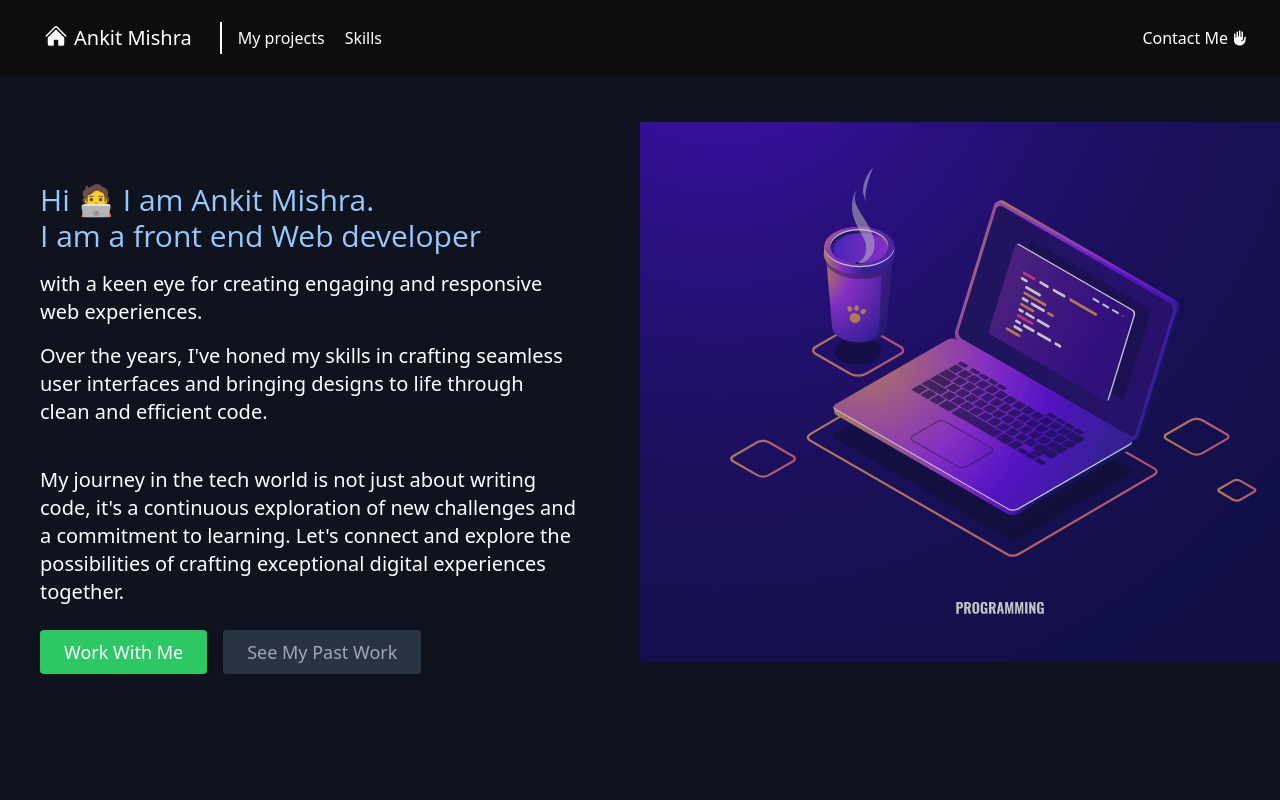
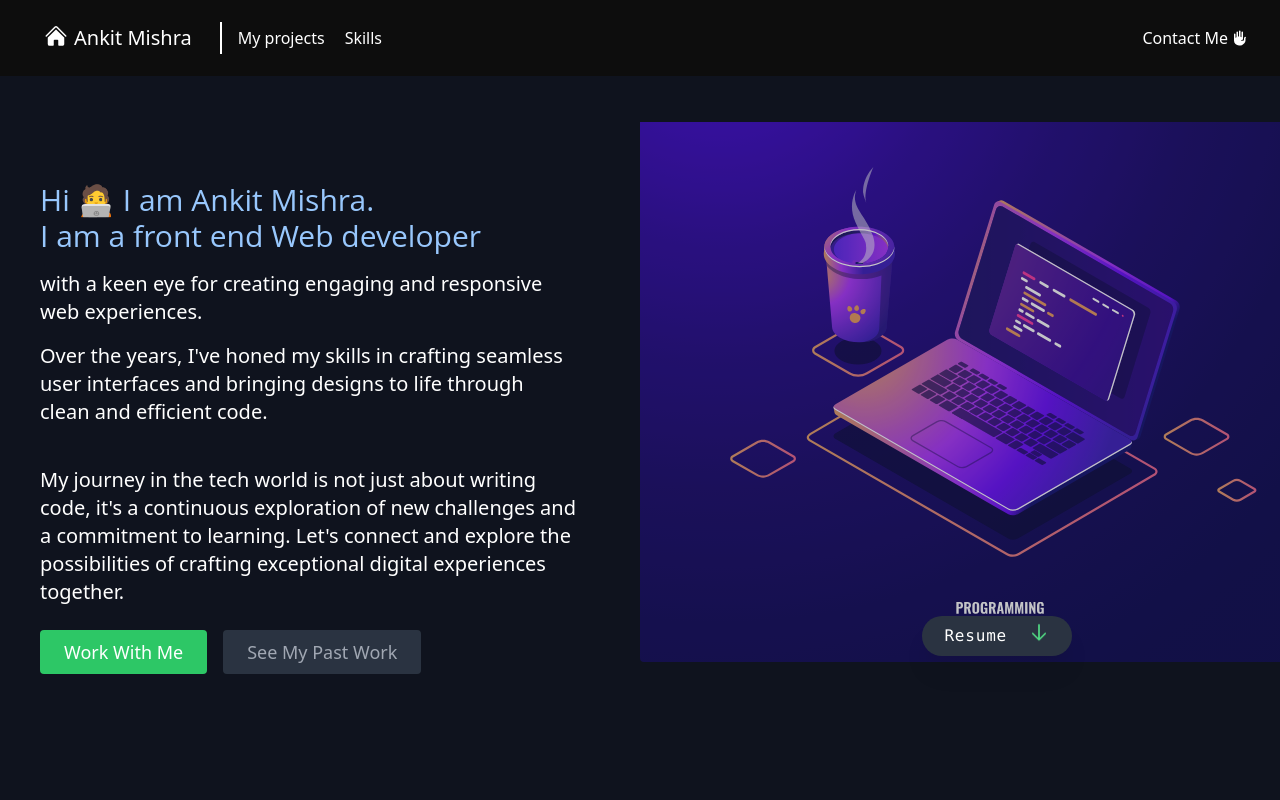
Before and after one commit to ankit0698/Ankit-portfolio, a React (Vite) app: page / in a window 1280 px wide. Shown: the top 800 px of the page. Built offline with nearby package versions, Linux system fonts and the light colour scheme.

Commit message:
added resume

```diff
--- a/src/Components/About.jsx
+++ b/src/Components/About.jsx
@@ -21,14 +21,6 @@ function About() {
             interfaces and bringing designs to life through clean and efficient
             code.
           </p>
-          {/* <p className="text-white leading-relaxed text-l md:block hidden md:text-xl">
-            Driven by a love for problem-solving and a commitment to staying at
-            the forefront of web technologies, I thrive in turning ideas into
-            intuitive, user-friendly applications. From translating design
-            concepts into reality to collaborating with cross-functional teams,
-            I enjoy the dynamic nature of frontend development.
-          </p> */}
-
           <br className="hidden lg:inline-block" />
           <p className="text-white leading-relaxed text-l md:text-xl">
             My journey in the tech world is not just about writing code,
@@ -61,6 +53,29 @@ function About() {
             src="bg-image.svg"
           />
         </div>
+        <div className="absolute -bottom-[12%] md:bottom-[18%] z-10 left-[30%] md:left-[72%] ">
+          <a
+            href="/Ankit-cv.pdf"
+            download="Ankit_Cv.pdf"
+            className=" flex justify-around cursor-pointer bg-gray-800 px-3 py-2 rounded-full text-white tracking-wider shadow-xl hover:bg-gray-900 hover:scale-105 duration-500 hover:ring-2 font-mono w-[150px]"
+          >
+            Resume
+            <svg
+              xmlns="http://www.w3.org/2000/svg"
+              fill="none"
+              viewBox="0 0 24 24"
+              stroke-width="2"
+              stroke="currentColor"
+              className="w-5 h-5 animate-bounce text-green-400"
+            >
+              <path
+                stroke-linecap="round"
+                stroke-linejoin="round"
+                d="M19.5 13.5 12 21m0 0-7.5-7.5M12 21V3"
+              ></path>
+            </svg>
+          </a>
+        </div>
       </div>
     </>
   );
--- a/src/Components/Projects.jsx
+++ b/src/Components/Projects.jsx
@@ -31,12 +31,12 @@ export default function Projects() {
               rel="noreferrer"
               href={project.link}
               key={project.image}
-              className="relative md:w-[500px] md:h-[480px] w-[300px] h-[420px] border-2 z-10 bg-gray-950 shadow-2xl shadow-blue-900 border-blue-900 mx-auto justify-center items-center mb-4  rounded-xl hover:scale-[1.04] transition delay-150 duration-300 ease-in-out  overflow-hidden group "
+              className="relative md:w-[35vw] md:h-[61vh] w-[300px] h-[420px] border-2 z-10 bg-gray-950 shadow-2xl shadow-blue-900 border-blue-900 mx-auto justify-center items-center mb-4  rounded-xl hover:scale-[1.04] transition delay-150 duration-300 ease-in-out  overflow-hidden group "
             >
               <div className="  ">
                 <img
                   alt="gallery"
-                  className=" md:h-[250px] h-[150px] w-full  "
+                  className=" md:h-[32vh] h-[150px] w-full  "
                   src={project.image}
                 />
 
```
